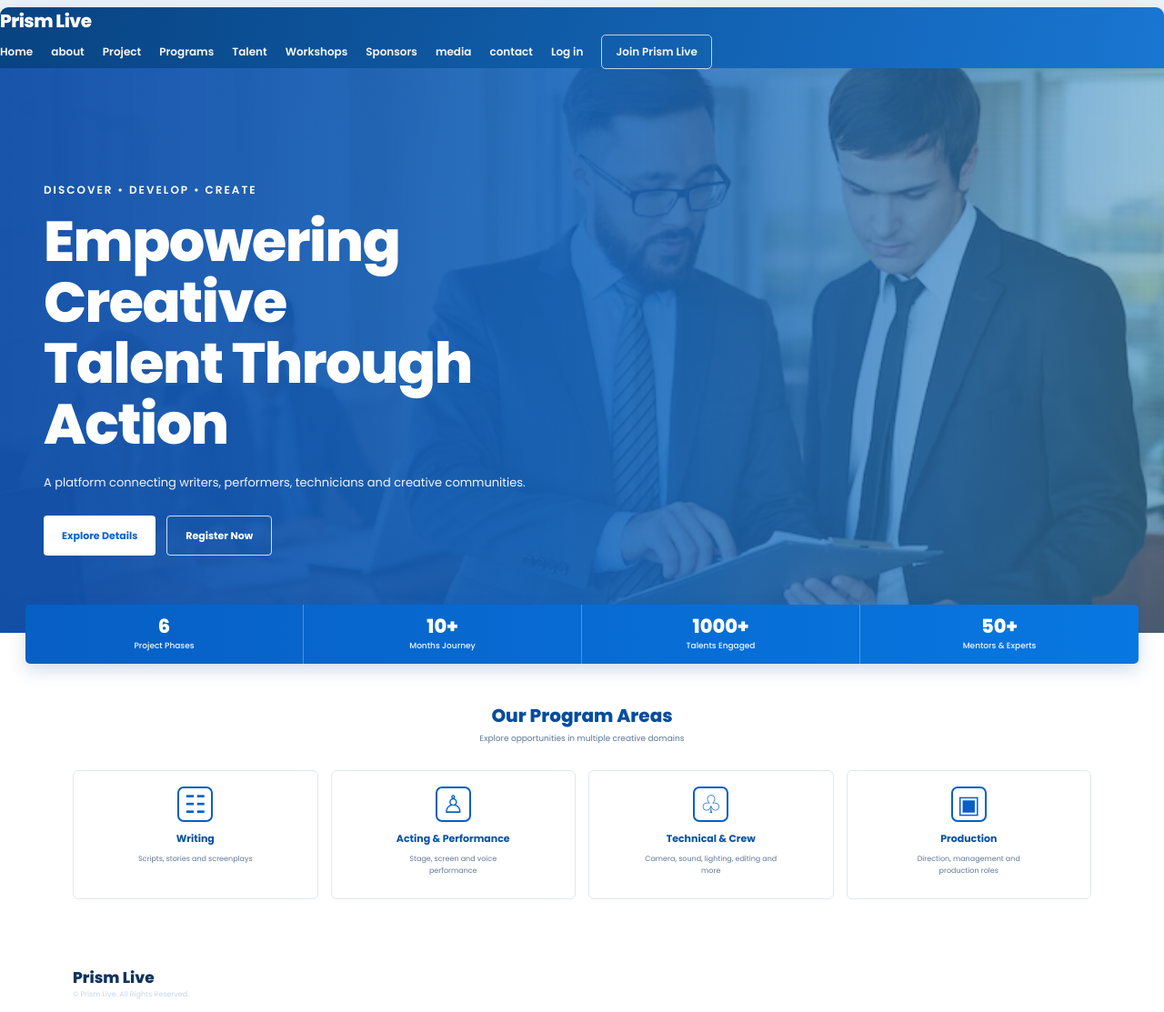
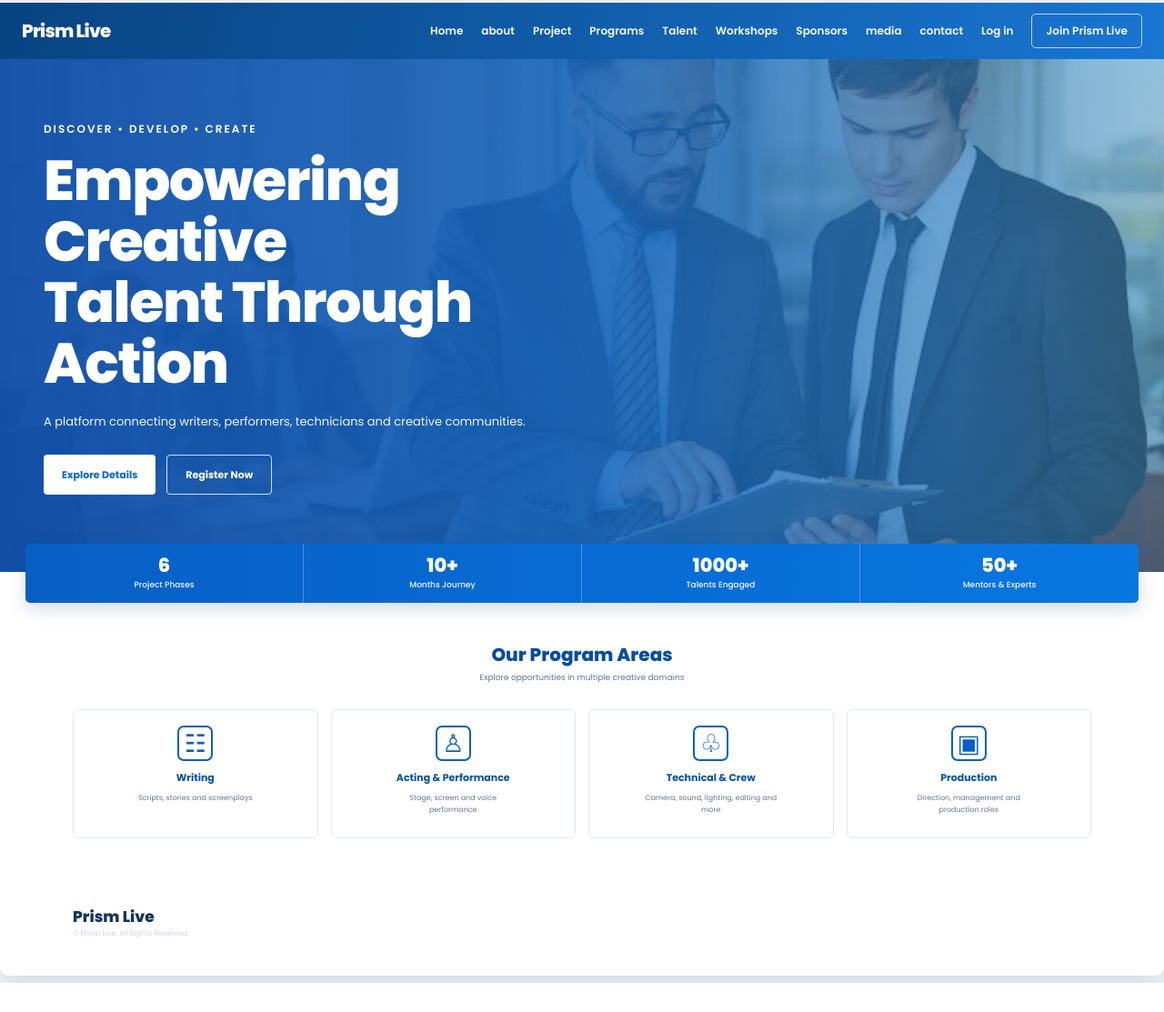
Before and after one commit to nirmalkb449-ctrl/PrismLive.com, a Flask app: page /home in a window 1280 px wide. Shown: the top 1113 px of the page at 91% size. After the commit the page ends 1081 px from the top, so only its background shows below. Run offline with Flask 3, Linux system fonts and the light colour scheme; some libraries are stand-ins or nearby versions.

Commit message:
Update navbar styles in prismlive_home_page.html
Refactor navbar styles for improved layout and spacing.

```diff
--- a/templates/prismlive_home_page.html
+++ b/templates/prismlive_home_page.html
@@ -63,26 +63,31 @@
             position: relative;
             z-index: 20;
         }
+.navbar {
+    position: absolute;
+    top: 3px;
+    left: 0;
+    transform: none;
 
-        .nav-container {
     width: 100%;
     max-width: none;
-    height: 100%;
-    margin: 0;
+    box-sizing: border-box;
 
-    padding: 0 40px;
-    box-sizing: border-box;
+    height: 62px;
+    padding: 0 24px;
 
     display: flex;
     align-items: center;
     justify-content: space-between;
+
+    z-index: 20;
+    color: #ffffff;
 }
 
 .logo {
-    color: white;
     font-size: 20px;
     font-weight: 800;
-    letter-spacing: -0.5px;
+    letter-spacing: -0.8px;
 }
 
         .nav-menu {
```
